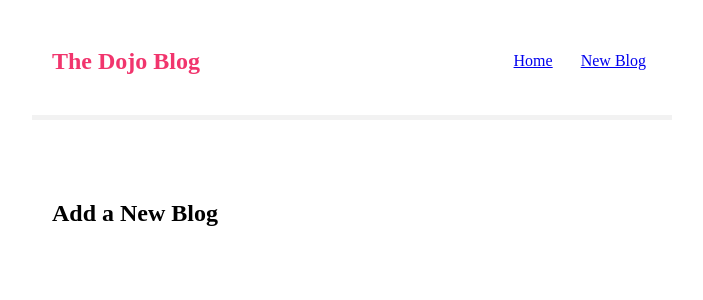
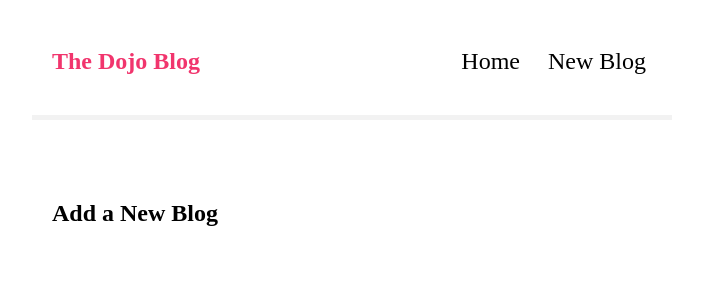
Before and after one commit to ralphvirtucio/Dojo-Blog, a React (Create React App) app: page /create in a window 1280 px wide. Shown: the top 300 px of the page, without its empty margins (288-991 px from the left). Built offline with nearby package versions, Linux system fonts and the light colour scheme.

Commit message:
added-styled-blogdetails component

```diff
--- a/src/App.js
+++ b/src/App.js
@@ -4,6 +4,7 @@
 import Home from './components/Home';
 import NavBar from './components/NavBar';
 import Create from './components/Create';
+import BlogDetails from './components/BlogDetails';
 // ? npx json-server --watch data/database.json --port 8000
 
 const Container = styled.div`
@@ -30,6 +31,9 @@
             <Route path="/create">
               <Create />
             </Route>
+            <Route path="/blogs/:id">
+              <BlogDetails />
+            </Route>
           </Switch>
         </Content>
       </Container>
--- /dev/null
+++ b/src/components/BlogDetails.js
@@ -0,0 +1,37 @@
+import React from 'react';
+import { useParams } from 'react-router-dom';
+import styled from 'styled-components';
+import useFetch from '../hooks/useFetch';
+
+const BlogDetailsHeader = styled.h2`
+  font-size: 20px;
+  color: #f1356d;
+  margin-bottom: 10px;
+`;
+
+const BlogDetailsBody = styled.div`
+  margin: 20px 0;
+`;
+
+const BlogDetails = () => {
+  const { id } = useParams();
+  const { data: blog, isPending, error } = useFetch(
+    `http://localhost:8000/blogs/${id}`
+  );
+
+  return (
+    <div>
+      {isPending && <div>Loading...</div>}
+      {error && <div>{error}</div>}
+      {blog && (
+        <article>
+          <BlogDetailsHeader>{blog.title}</BlogDetailsHeader>
+          <BlogDetailsBody>Written by {blog.author}</BlogDetailsBody>
+          <div>{blog.body}</div>
+        </article>
+      )}
+    </div>
+  );
+};
+
+export default BlogDetails;
--- a/src/components/BlogList.js
+++ b/src/components/BlogList.js
@@ -1,3 +1,4 @@
+import { Link } from 'react-router-dom';
 import styled from 'styled-components';
 
 const BlogPreview = styled.div`
@@ -15,23 +16,20 @@
   margin-bottom: 8px;
 `;
 
-const DeleteButton = styled.button`
-  border: none;
-  background: #e7e7e7;
-  border-radius: 8px;
+const BlogAuthor = styled.p`
+  color: black;
 `;
 
-const BlogList = ({ blogs, title, handleDelete }) => {
+const BlogList = ({ blogs, title }) => {
   return (
     <div className="blog-list">
       <h2>{title}</h2>
       {blogs.map(blog => (
         <BlogPreview key={blog.id}>
-          <BlogHeader>{blog.title}</BlogHeader>
-          <p>Written by {blog.author}</p>
-          {/* <DeleteButton onClick={() => handleDelete(blog.id)}>
-            Delete Blog
-          </DeleteButton> */}
+          <Link to={`/blogs/${blog.id}`} style={{ textDecoration: 'none' }}>
+            <BlogHeader>{blog.title}</BlogHeader>
+            <BlogAuthor>Written by {blog.author}</BlogAuthor>
+          </Link>
         </BlogPreview>
       ))}
     </div>
--- a/src/components/Home.js
+++ b/src/components/Home.js
@@ -3,7 +3,7 @@
 import BlogList from './BlogList';
 
 const Home = () => {
-  const [data, isPending, error] = useFetch(`http://localhost:8000/blogs`);
+  const { data, isPending, error } = useFetch(`http://localhost:8000/blogs`);
 
   return (
     <div className="home">
--- a/src/components/NavBar.js
+++ b/src/components/NavBar.js
@@ -17,37 +17,30 @@
 
 const NavLink = styled.div`
   margin-left: auto;
-`;
-
-const HomeLink = styled.span`
-  margin-left: 16px;
-  text-decoration: none;
-  padding: 6px;
   :hover {
     color: #f1356d;
   }
 `;
 
-const CreateLink = styled.span`
-  margin-left: 16px;
-  text-decoration: none;
-  padding: 6px;
-  :hover {
-    color: #f1356d;
-  }
-`;
+const styles = {
+  marginLeft: '16px',
+  textDecoration: 'none',
+  padding: '6px',
+  fontSize: '24px',
+  color: 'black',
+};
 
 const NavBar = () => {
   return (
     <Nav>
       <NavHeader>The Dojo Blog</NavHeader>
       <NavLink>
-        <HomeLink>
-          <Link to="/">Home</Link>
-        </HomeLink>
-        <CreateLink>
-          <Link to="/create">New Blog</Link>
-        </CreateLink>
+        <Link to="/" style={styles}>
+          Home
+        </Link>
+        <Link style={styles} to="/create">
+          New Blog
+        </Link>
       </NavLink>
     </Nav>
   );
--- a/src/hooks/useFetch.js
+++ b/src/hooks/useFetch.js
@@ -32,7 +32,7 @@
     return () => abortCont.abort();
   }, [url]);
 
-  return [data, isPending, error];
+  return { data, isPending, error };
 };
 
 export default useFetch;
```
Also changed, not shown: 1 other file (tests, documents, lock files or other folders).
